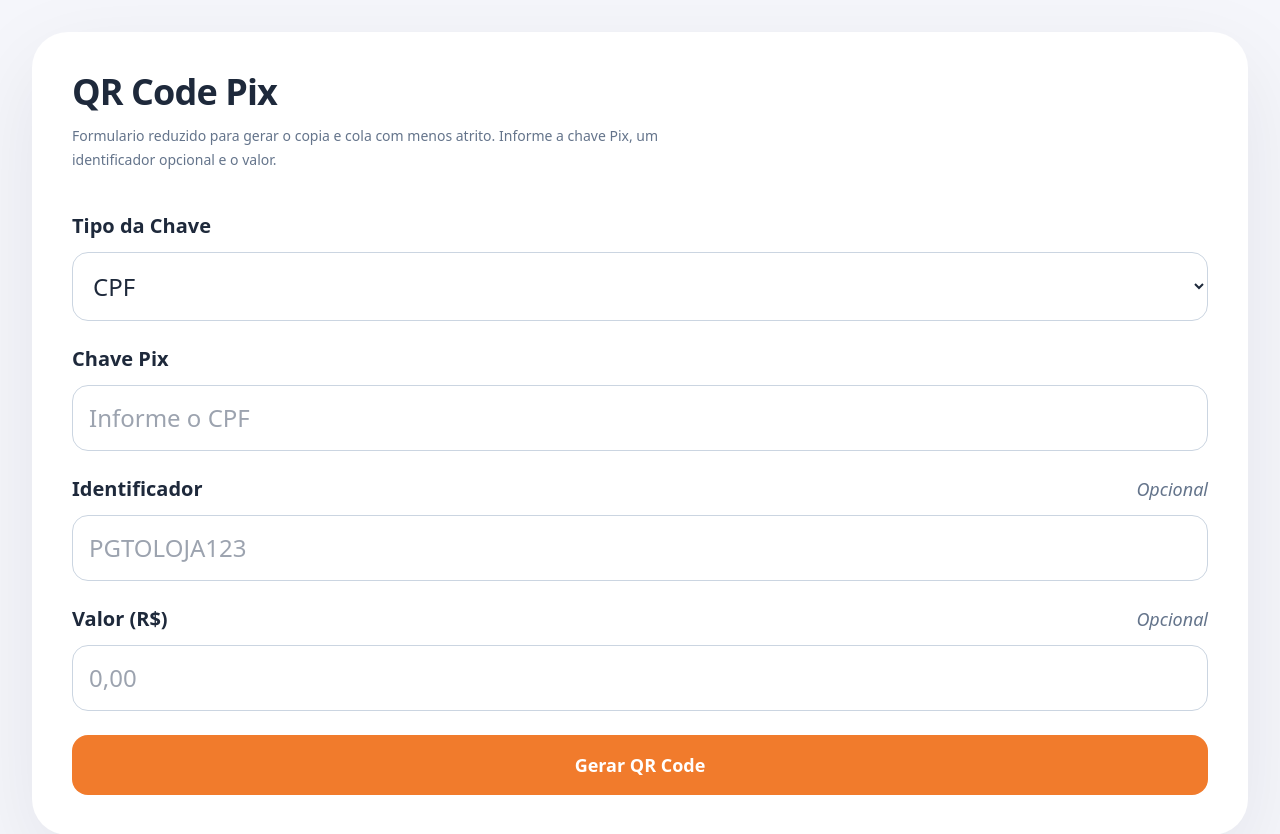
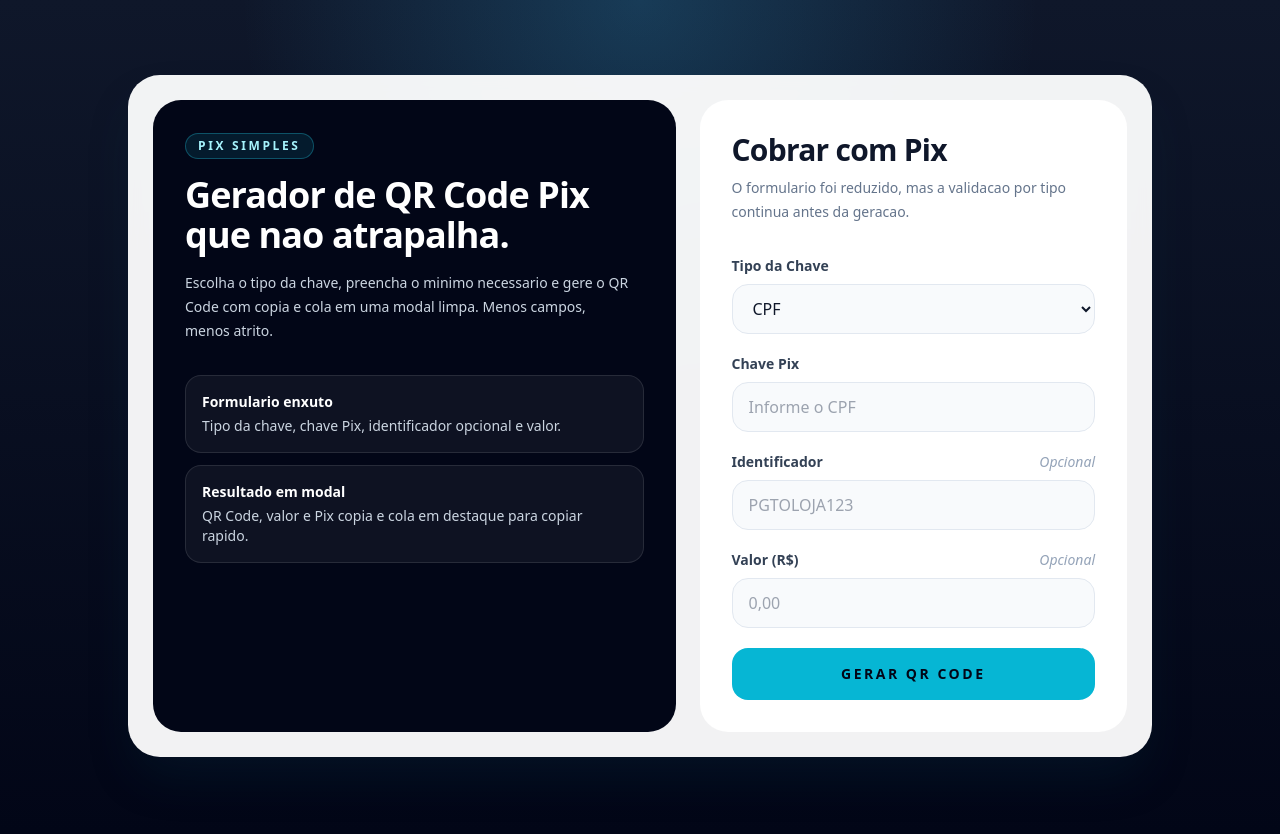
Before and after one commit to puppe1990/qr-code-pix-generator, a website: page index.html in a window 1280 px wide. Drawn offline with nearby package versions, Linux system fonts and the light colour scheme.

Commit message:
Restore previous Pix page design

```diff
--- a/index.html
+++ b/index.html
@@ -7,20 +7,38 @@
   <script src="https://cdn.tailwindcss.com"></script>
   <script src="https://cdn.jsdelivr.net/npm/qrcode/build/qrcode.min.js"></script>
 </head>
-<body class="min-h-screen bg-[#f5f6fb] p-4 text-slate-100 md:p-8">
-  <div class="mx-auto flex min-h-[calc(100vh-2rem)] max-w-7xl items-center justify-center">
-    <section class="w-full rounded-[36px] bg-white p-6 shadow-[0_30px_90px_rgba(15,23,42,0.08)] md:p-10">
-      <div class="mb-10">
-        <h1 class="text-3xl font-black tracking-tight text-slate-800 md:text-4xl">QR Code Pix</h1>
-        <p class="mt-3 max-w-2xl text-sm leading-6 text-slate-500">Formulario reduzido para gerar o copia e cola com menos atrito. Informe a chave Pix, um identificador opcional e o valor.</p>
-      </div>
+<body class="min-h-screen bg-slate-950 bg-[radial-gradient(circle_at_top,_rgba(56,189,248,0.22),_transparent_38%),linear-gradient(180deg,_#0f172a_0%,_#020617_100%)] p-4 text-slate-100 md:p-8">
+  <div class="mx-auto flex min-h-[calc(100vh-2rem)] max-w-5xl items-center justify-center">
+    <div class="grid w-full gap-6 rounded-[32px] border border-white/10 bg-white/95 p-4 shadow-2xl shadow-cyan-950/30 backdrop-blur md:grid-cols-[1.1fr_0.9fr] md:p-6">
+      <section class="rounded-[28px] bg-slate-950 p-8 text-white">
+        <span class="mb-4 inline-flex rounded-full border border-cyan-400/30 bg-cyan-400/10 px-3 py-1 text-xs font-semibold uppercase tracking-[0.22em] text-cyan-200">Pix simples</span>
+        <h1 class="text-4xl font-black tracking-tight">Gerador de QR Code Pix que nao atrapalha.</h1>
+        <p class="mt-4 max-w-md text-sm leading-6 text-slate-300">Escolha o tipo da chave, preencha o minimo necessario e gere o QR Code com copia e cola em uma modal limpa. Menos campos, menos atrito.</p>
 
-      <form id="pixForm" class="space-y-6">
+        <div class="mt-8 grid gap-3 text-sm text-slate-300">
+          <div class="rounded-2xl border border-white/10 bg-white/5 p-4">
+            <strong class="block text-white">Formulario enxuto</strong>
+            <span class="mt-1 block">Tipo da chave, chave Pix, identificador opcional e valor.</span>
+          </div>
+          <div class="rounded-2xl border border-white/10 bg-white/5 p-4">
+            <strong class="block text-white">Resultado em modal</strong>
+            <span class="mt-1 block">QR Code, valor e Pix copia e cola em destaque para copiar rapido.</span>
+          </div>
+        </div>
+      </section>
+
+      <section class="rounded-[28px] bg-white p-8 text-slate-900">
+        <div class="mb-8">
+          <h2 class="text-3xl font-black tracking-tight text-slate-900">Cobrar com Pix</h2>
+          <p class="mt-2 text-sm leading-6 text-slate-500">O formulario foi reduzido, mas a validacao por tipo continua antes da geracao.</p>
+        </div>
+
+        <form id="pixForm" class="space-y-5">
           <div>
-            <label for="pixKeyType" class="mb-3 block text-xl font-bold text-slate-800">Tipo da Chave</label>
+            <label for="pixKeyType" class="mb-2 block text-sm font-semibold text-slate-700">Tipo da Chave</label>
             <select
               id="pixKeyType"
-              class="w-full rounded-2xl border border-slate-300 bg-white px-4 py-4 text-2xl text-slate-800 outline-none transition focus:border-orange-400 focus:ring-2 focus:ring-orange-100"
+              class="w-full rounded-2xl border border-slate-200 bg-slate-50 px-4 py-3 text-slate-900 outline-none transition focus:border-cyan-500 focus:ring-2 focus:ring-cyan-200"
               required
             >
               <option value="cpf">CPF</option>
@@ -32,35 +50,35 @@
           </div>
 
           <div>
-            <div class="mb-3 flex items-center justify-between gap-3">
-              <label for="pixKey" class="block text-xl font-bold text-slate-800">Chave Pix</label>
-              <span id="pixKeyHelper" class="text-sm text-slate-400"></span>
+            <div class="mb-2 flex items-center justify-between gap-3">
+              <label for="pixKey" class="block text-sm font-semibold text-slate-700">Chave Pix</label>
+              <span id="pixKeyHelper" class="text-xs text-slate-400"></span>
             </div>
             <input
               type="text"
               id="pixKey"
-              class="w-full rounded-2xl border border-slate-300 bg-white px-4 py-4 text-2xl text-slate-800 outline-none transition focus:border-orange-400 focus:ring-2 focus:ring-orange-100"
+              class="w-full rounded-2xl border border-slate-200 bg-slate-50 px-4 py-3 text-slate-900 outline-none transition focus:border-cyan-500 focus:ring-2 focus:ring-cyan-200"
               required
             >
           </div>
 
           <div>
-            <div class="mb-3 flex items-center justify-between gap-3">
-              <label for="identifier" class="block text-xl font-bold text-slate-800">Identificador</label>
-              <span class="text-lg italic text-slate-500">Opcional</span>
+            <div class="mb-2 flex items-center justify-between gap-3">
+              <label for="identifier" class="block text-sm font-semibold text-slate-700">Identificador</label>
+              <span class="text-sm italic text-slate-400">Opcional</span>
             </div>
             <input
               type="text"
               id="identifier"
               placeholder="PGTOLOJA123"
-              class="w-full rounded-2xl border border-slate-300 bg-white px-4 py-4 text-2xl text-slate-800 outline-none transition focus:border-orange-400 focus:ring-2 focus:ring-orange-100"
+              class="w-full rounded-2xl border border-slate-200 bg-slate-50 px-4 py-3 text-slate-900 outline-none transition focus:border-cyan-500 focus:ring-2 focus:ring-cyan-200"
             >
           </div>
 
           <div>
-            <div class="mb-3 flex items-center justify-between gap-3">
-              <label for="amount" class="block text-xl font-bold text-slate-800">Valor (R$)</label>
-              <span class="text-lg italic text-slate-500">Opcional</span>
+            <div class="mb-2 flex items-center justify-between gap-3">
+              <label for="amount" class="block text-sm font-semibold text-slate-700">Valor (R$)</label>
+              <span class="text-sm italic text-slate-400">Opcional</span>
             </div>
             <input
               type="number"
@@ -68,7 +86,7 @@
               placeholder="0,00"
               step="0.01"
               min="0"
-              class="w-full rounded-2xl border border-slate-300 bg-white px-4 py-4 text-2xl text-slate-800 outline-none transition focus:border-orange-400 focus:ring-2 focus:ring-orange-100"
+              class="w-full rounded-2xl border border-slate-200 bg-slate-50 px-4 py-3 text-slate-900 outline-none transition focus:border-cyan-500 focus:ring-2 focus:ring-cyan-200"
             >
           </div>
 
@@ -76,12 +94,13 @@
 
           <button
             type="submit"
-            class="w-full rounded-2xl bg-[#f17b2c] px-4 py-4 text-lg font-bold text-white transition hover:bg-[#df6b1f]"
+            class="w-full rounded-2xl bg-cyan-500 px-4 py-4 text-sm font-bold uppercase tracking-[0.18em] text-slate-950 transition hover:bg-cyan-400"
           >
             Gerar QR Code
           </button>
-      </form>
-    </section>
+        </form>
+      </section>
+    </div>
   </div>
 
   <div id="resultModal" class="fixed inset-0 z-50 hidden">
```
